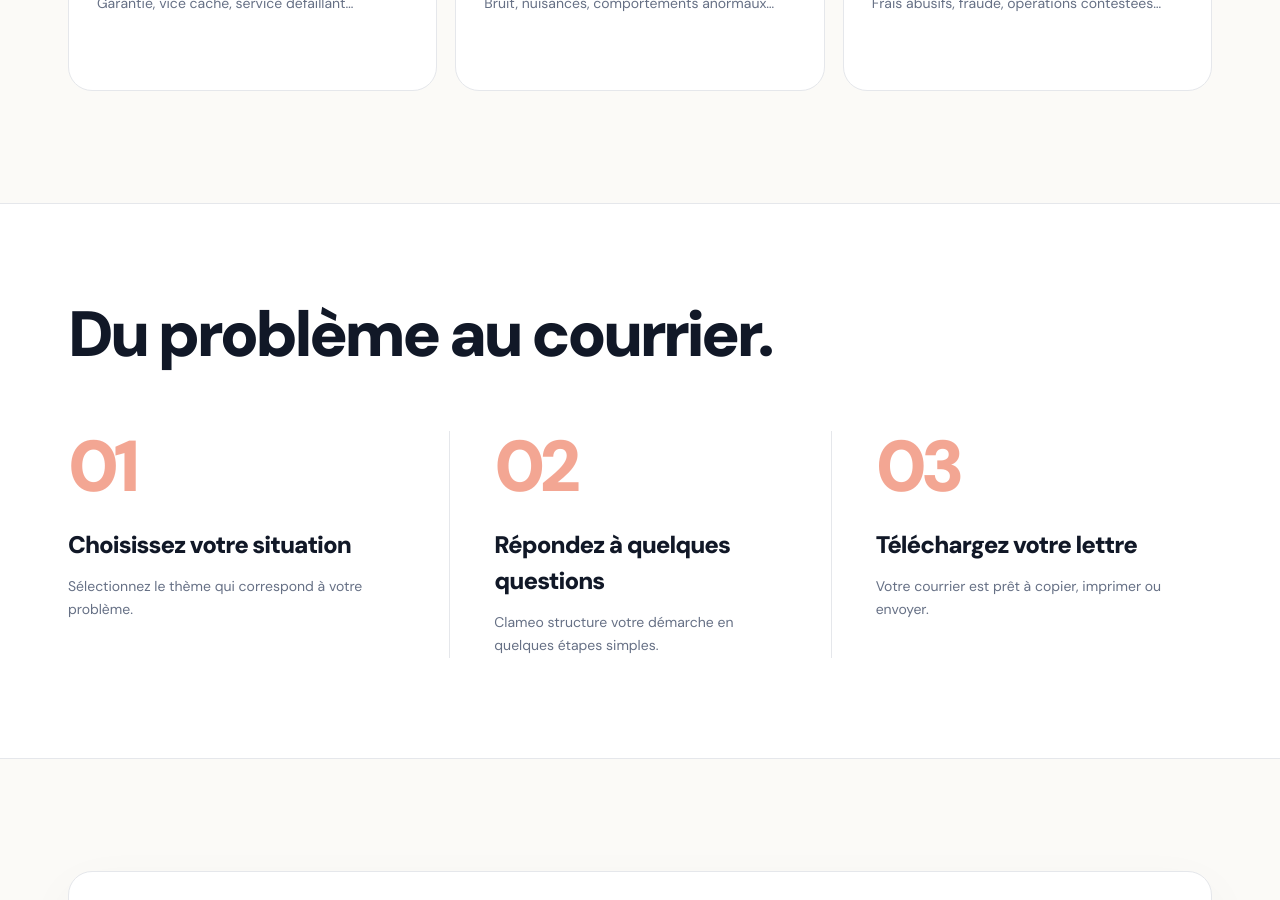
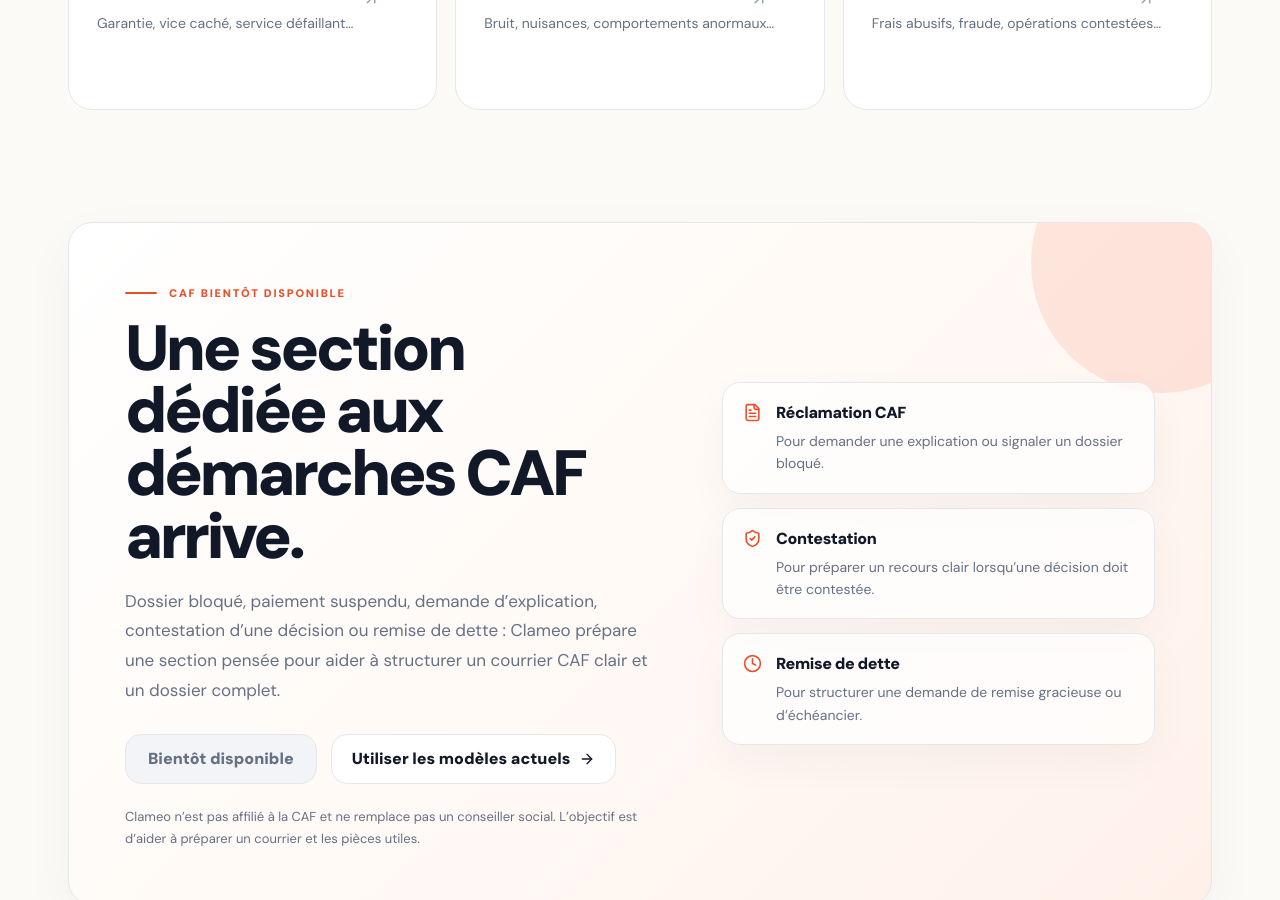
Before and after one commit to Etherea-Coder/Clameo, a React (Create React App) app in the folder frontend/: page / in a window 1280 px wide. Shown: the part 1900-2800 px from the top of the page. Built offline with nearby package versions, Linux system fonts and the light colour scheme.

Commit message:
Add CAF coming soon section to Landing page

```diff
--- a/frontend/src/pages/Landing.jsx
+++ b/frontend/src/pages/Landing.jsx
@@ -6,6 +6,8 @@
   CheckCircle2,
   Clock,
   Lock,
+  FileText,
+  ShieldCheck,
 } from "lucide-react";
 import Header from "../components/Header";
 import Footer from "../components/Footer";
@@ -813,7 +815,7 @@
 
           <div className="ready-badge">
             <i />
-            Prêt à envoyer
+            Dossier prêt
           </div>
         </div>
       </div>
@@ -829,6 +831,7 @@
     "Mise en demeure",
     "Travail",
     "RGPD",
+    "CAF bientôt",
   ];
 
   return (
@@ -843,6 +846,226 @@
         ))}
       </div>
     </div>
+  );
+}
+
+function CafComingSoonSection() {
+  return (
+    <section
+      data-testid="caf-coming-section"
+      style={{
+        padding: "0 0 112px",
+        background: token.light,
+      }}
+    >
+      <div className="clameo-container">
+        <div
+          className="section-card"
+          style={{
+            position: "relative",
+            overflow: "hidden",
+            padding: "54px 56px",
+            display: "grid",
+            gridTemplateColumns: "1fr 0.8fr",
+            gap: 56,
+            alignItems: "center",
+            background:
+              "linear-gradient(135deg, #ffffff 0%, #fffaf6 48%, #fff1ea 100%)",
+          }}
+        >
+          <div
+            style={{
+              position: "absolute",
+              right: -80,
+              top: -90,
+              width: 260,
+              height: 260,
+              borderRadius: "999px",
+              background: token.coralSoft,
+              pointerEvents: "none",
+            }}
+          />
+
+          <div style={{ position: "relative", zIndex: 1 }}>
+            <div className="section-eyebrow">CAF bientôt disponible</div>
+
+            <h2
+              style={{
+                margin: "16px 0 18px",
+                fontSize: "clamp(36px, 5vw, 64px)",
+                lineHeight: 0.98,
+                letterSpacing: "-0.055em",
+                fontWeight: 900,
+                color: token.text,
+              }}
+            >
+              Une section dédiée aux démarches CAF arrive.
+            </h2>
+
+            <p
+              style={{
+                margin: 0,
+                color: token.muted,
+                fontSize: 17,
+                lineHeight: 1.75,
+                maxWidth: 650,
+              }}
+            >
+              Dossier bloqué, paiement suspendu, demande d’explication,
+              contestation d’une décision ou remise de dette : Clameo prépare
+              une section pensée pour aider à structurer un courrier CAF clair
+              et un dossier complet.
+            </p>
+
+            <div
+              style={{
+                marginTop: 28,
+                display: "flex",
+                gap: 14,
+                flexWrap: "wrap",
+                alignItems: "center",
+              }}
+            >
+              <button
+                type="button"
+                disabled
+                style={{
+                  display: "inline-flex",
+                  alignItems: "center",
+                  justifyContent: "center",
+                  minHeight: 50,
+                  padding: "0 22px",
+                  borderRadius: 16,
+                  border: `1px solid ${token.border}`,
+                  background: "#f2f4f7",
+                  color: "#667085",
+                  fontWeight: 900,
+                  cursor: "not-allowed",
+                }}
+              >
+                Bientôt disponible
+              </button>
+
+              <Link
+                to="/builder"
+                style={{
+                  display: "inline-flex",
+                  alignItems: "center",
+                  justifyContent: "center",
+                  gap: 9,
+                  minHeight: 50,
+                  padding: "0 20px",
+                  borderRadius: 16,
+                  border: `1px solid ${token.border}`,
+                  background: token.white,
+                  color: token.text,
+                  fontWeight: 900,
+                  textDecoration: "none",
+                }}
+              >
+                Utiliser les modèles actuels <ArrowRight size={16} />
+              </Link>
+            </div>
+
+            <p
+              style={{
+                margin: "22px 0 0",
+                color: token.muted,
+                fontSize: 13,
+                lineHeight: 1.7,
+                maxWidth: 680,
+              }}
+            >
+              Clameo n’est pas affilié à la CAF et ne remplace pas un conseiller
+              social. L’objectif est d’aider à préparer un courrier et les
+              pièces utiles.
+            </p>
+          </div>
+
+          <div
+            style={{
+              position: "relative",
+              zIndex: 1,
+              display: "grid",
+              gap: 14,
+            }}
+          >
+            {[
+              {
+                Icon: FileText,
+                t: "Réclamation CAF",
+                s: "Pour demander une explication ou signaler un dossier bloqué.",
+              },
+              {
+                Icon: ShieldCheck,
+                t: "Contestation",
+                s: "Pour préparer un recours clair lorsqu’une décision doit être contestée.",
+              },
+              {
+                Icon: Clock,
+                t: "Remise de dette",
+                s: "Pour structurer une demande de remise gracieuse ou d’échéancier.",
+              },
+            ].map(({ Icon, t, s }) => (
+              <div
+                key={t}
+                style={{
+                  display: "flex",
+                  gap: 14,
+                  padding: "18px 20px",
+                  borderRadius: 18,
+                  border: `1px solid ${token.border}`,
+                  background: "rgba(255,255,255,0.76)",
+                  boxShadow: "0 16px 44px rgba(17,24,39,0.04)",
+                }}
+              >
+                <Icon
+                  size={19}
+                  style={{ color: token.coral, flexShrink: 0, marginTop: 2 }}
+                />
+                <div>
+                  <h3
+                    style={{
+                      margin: "0 0 5px",
+                      fontSize: 16,
+                      fontWeight: 900,
+                      letterSpacing: "-0.025em",
+                      color: token.text,
+                    }}
+                  >
+                    {t}
+                  </h3>
+                  <p
+                    style={{
+                      margin: 0,
+                      color: token.muted,
+                      fontSize: 14,
+                      lineHeight: 1.6,
+                    }}
+                  >
+                    {s}
+                  </p>
+                </div>
+              </div>
+            ))}
+          </div>
+        </div>
+
+        <style>{`
+          @media (max-width: 768px) {
+            [data-testid="caf-coming-section"] {
+              padding: 0 0 64px;
+            }
+
+            [data-testid="caf-coming-section"] > div > div {
+              grid-template-columns: 1fr !important;
+              gap: 34px !important;
+              padding: 34px 28px !important;
+            }
+          }
+        `}</style>
+      </div>
+    </section>
   );
 }
 
@@ -893,7 +1116,7 @@
             <div className="clameo-privacy-line">
               <Lock size={15} style={{ color: token.coral, flexShrink: 0 }} />
               <span>
-                Aucune inscription. Aucune donnée envoyée. Votre lettre reste sur votre appareil.
+                Aucune inscription. Votre lettre est générée localement ; les pièces jointes sont seulement stockées temporairement pour créer votre dossier.
               </span>
             </div>
           </div>
@@ -1002,6 +1225,8 @@
             `}</style>
           </div>
         </section>
+
+        <CafComingSoonSection />
 
         <section
           data-testid="how-section"
```
